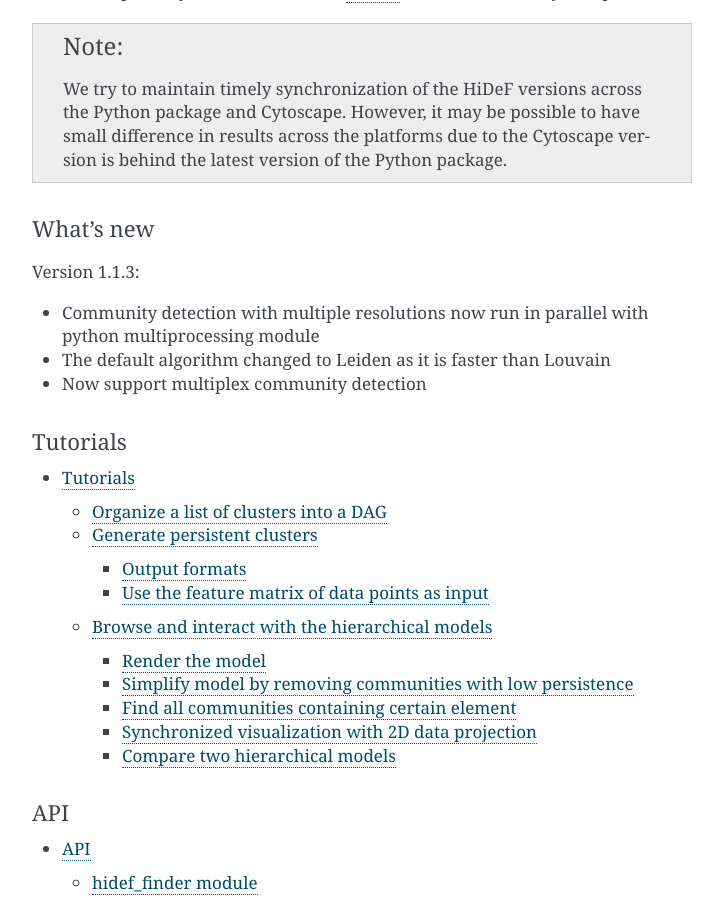
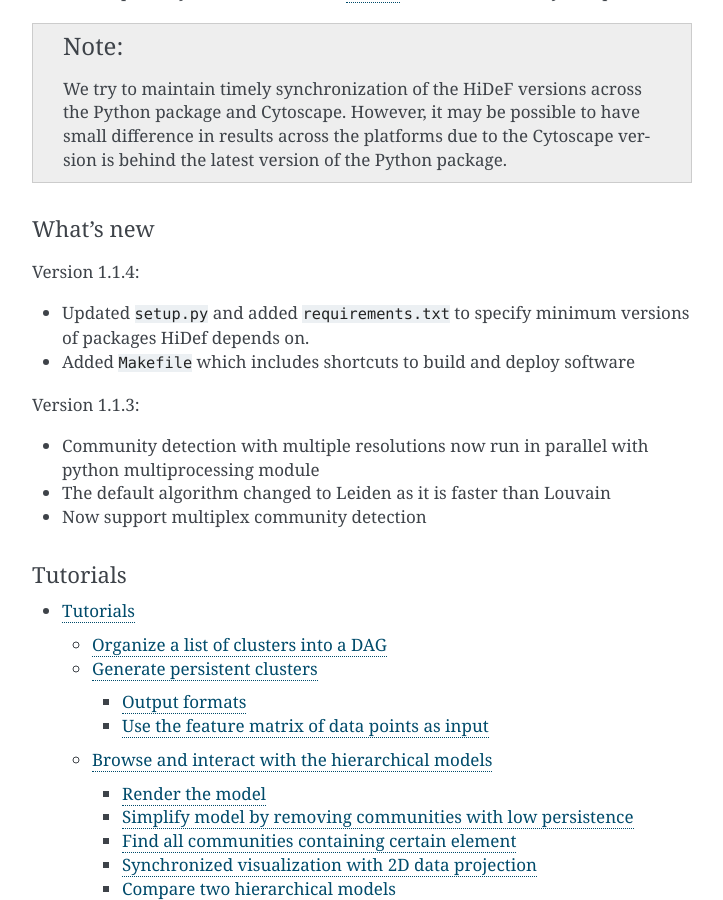
Before and after one commit to fanzheng10/HiDeF, a Sphinx documentation site: the page built from docs/index.rst, in a window 1280 px wide and 900 px high, scrolled down 783 px. Shown: the whole window, without its empty margins (388-1111 px from the left). Built offline with Sphinx 7.4.7, drawn with Linux system fonts in a browser that asks for light colours.

Commit message:
added 1.1.4 change notes, also made link to CDAPS SSL aka https

```diff
--- a/docs/index.rst
+++ b/docs/index.rst
@@ -26,13 +26,20 @@
 
 Cytoscape
 ^^^^^^^^^^
-HiDeF is separately distributed via the `CDAPS <http://apps.cytoscape.org/apps/cycommunitydetection>`_ framework [#f2]_ in Cytoscape.
+HiDeF is separately distributed via the `CDAPS <https://apps.cytoscape.org/apps/cycommunitydetection>`_ framework [#f2]_ in Cytoscape.
 
 .. Note::
    We try to maintain timely synchronization of the HiDeF versions across the Python package and Cytoscape. However, it may be possible to have small difference in results across the platforms due to the Cytoscape version is behind the latest version of the Python package.
 
 What's new
 ___________
+
+Version 1.1.4:
+
+- Updated ``setup.py`` and added ``requirements.txt`` to specify minimum versions of
+  packages HiDef depends on.
+
+- Added ``Makefile`` which includes shortcuts to build and deploy software
 
 Version 1.1.3:
 
```
